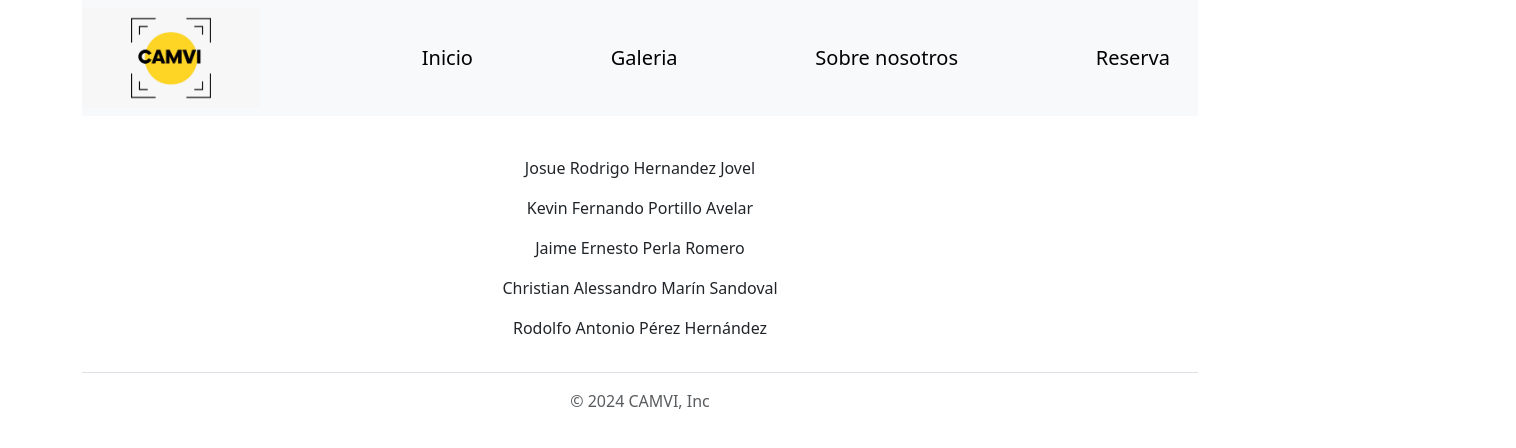
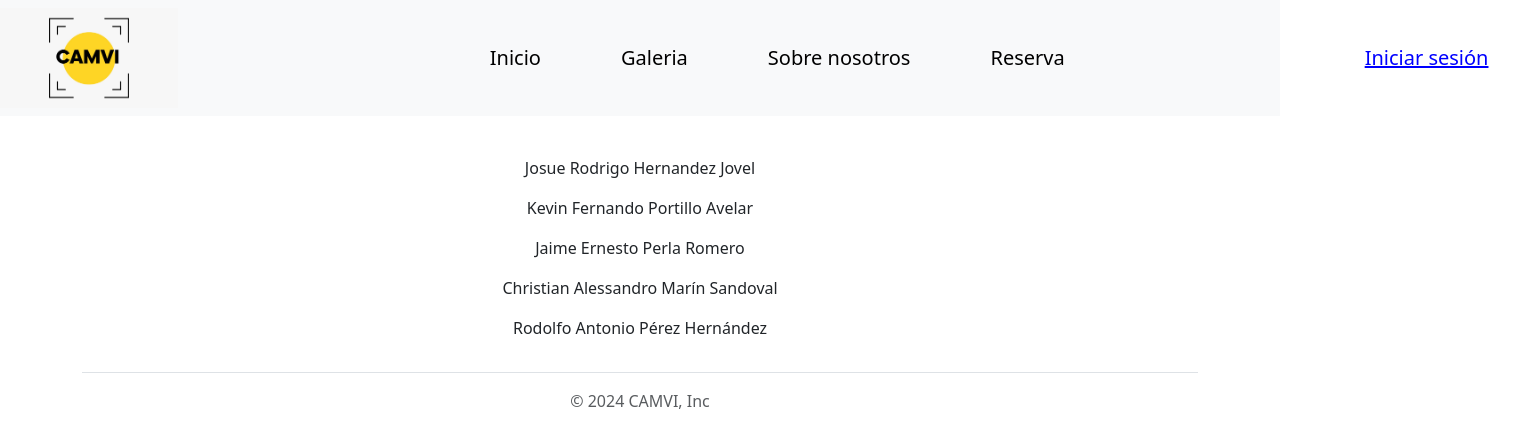
Before and after one commit to josueeE3/MOVAVI, a plain HTML site: page index.html in a window 1280 px wide. Shown: the whole page, 1516 px wide, since content can reach past the window. Drawn offline with nearby package versions, Linux system fonts and the light colour scheme.

Commit message:
agregue inicio de sesion

```diff
--- a/index.html
+++ b/index.html
@@ -9,17 +9,31 @@
     <link rel="icon" href="img/logo.jpeg">
 </head>
 <body>
-    <div class="container">
-        <nav class="navbar navbar-expand-lg navbar-light bg-light">
-            <img src="img/logo.jpeg" alt="" width="200px" height="100px" class="mr-auto" style="margin-right: 150px;">
-          <div class="container-fluid">
-            <a class="navbar-brand" href="#" >Inicio </a>
-            <a class="navbar-brand" href="#" >Galeria</a>
-            <a class="navbar-brand" href="#" >Sobre nosotros</a>
-            <a class="navbar-brand" href="#" >Reserva </a>
-          </div>
-        </nav>
-      </div>
+
+    <nav class="navbar navbar-expand-lg navbar-light bg-light">
+        <img src="img/logo.jpeg" alt="" width="200px" height="100px" class="mr-auto" style="margin-right:  300px;">
+        <div class="container-fluid justify-content-center">
+            <ul class="navbar-nav">
+                <li class="nav-item">
+                    <a class="navbar-brand" href="#" style="margin-right: 80px;">Inicio</a>
+                </li>
+                <li class="nav-item">
+                    <a class="navbar-brand" href="#" style="margin-right: 80px;">Galeria</a>
+                </li>
+                <li class="nav-item">
+                    <a class="navbar-brand" href="#" style="margin-right: 80px;">Sobre nosotros</a>
+                </li>
+                <li class="nav-item">
+                    <a class="navbar-brand" href="#" style="margin-right: 300px;">Reserva</a>
+                </li>
+                <li class="nav-item">
+                    <a class="navbar-brand" href="#1"><u>Iniciar sesión     </u></a>
+                </li>
+
+            </ul>
+        </div>
+    </nav>
+
 
 
       <div class="container">
--- a/style.css
+++ b/style.css
@@ -0,0 +1,7 @@
+.navbar-brand[href="#1"] {
+    color: blue; /* Cambiar el color de la fuente a azul */
+}
+
+.navbar-brand[href="#1"]:hover {
+    color: blue; /* Mantener el color azul al pasar el mouse sobre el enlace */
+}
```
